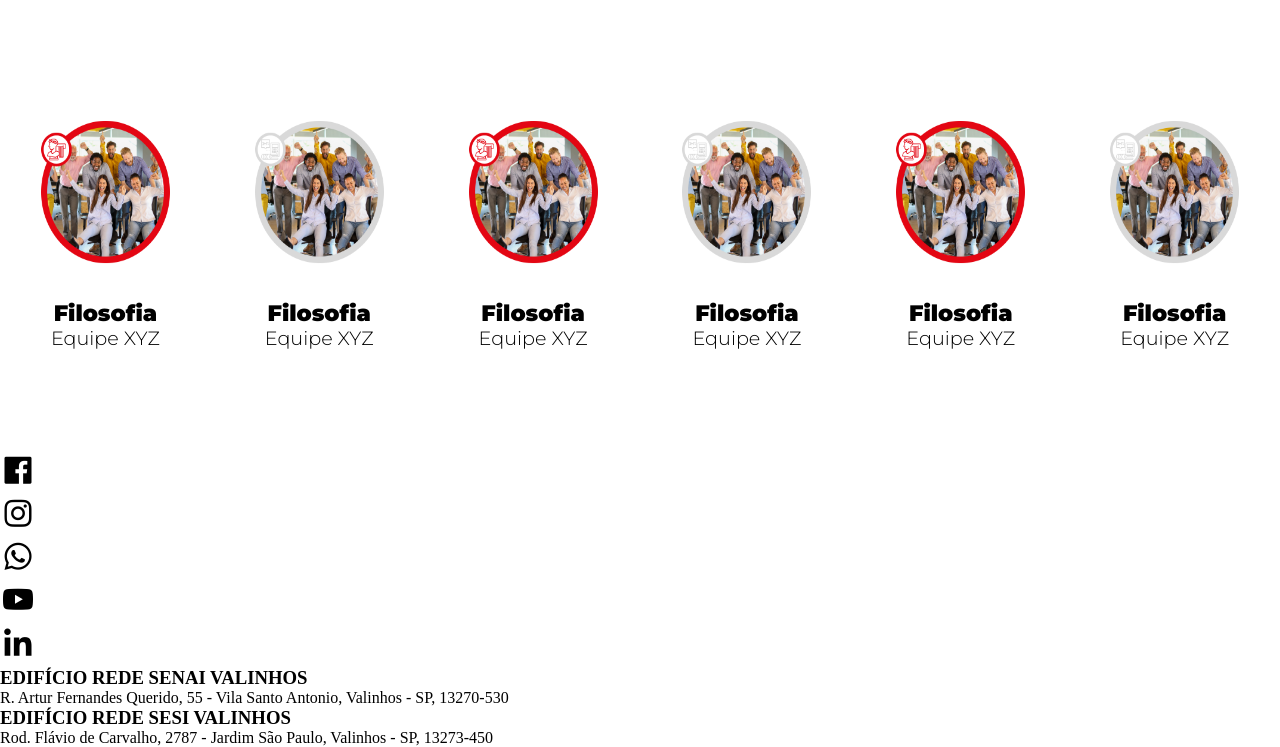
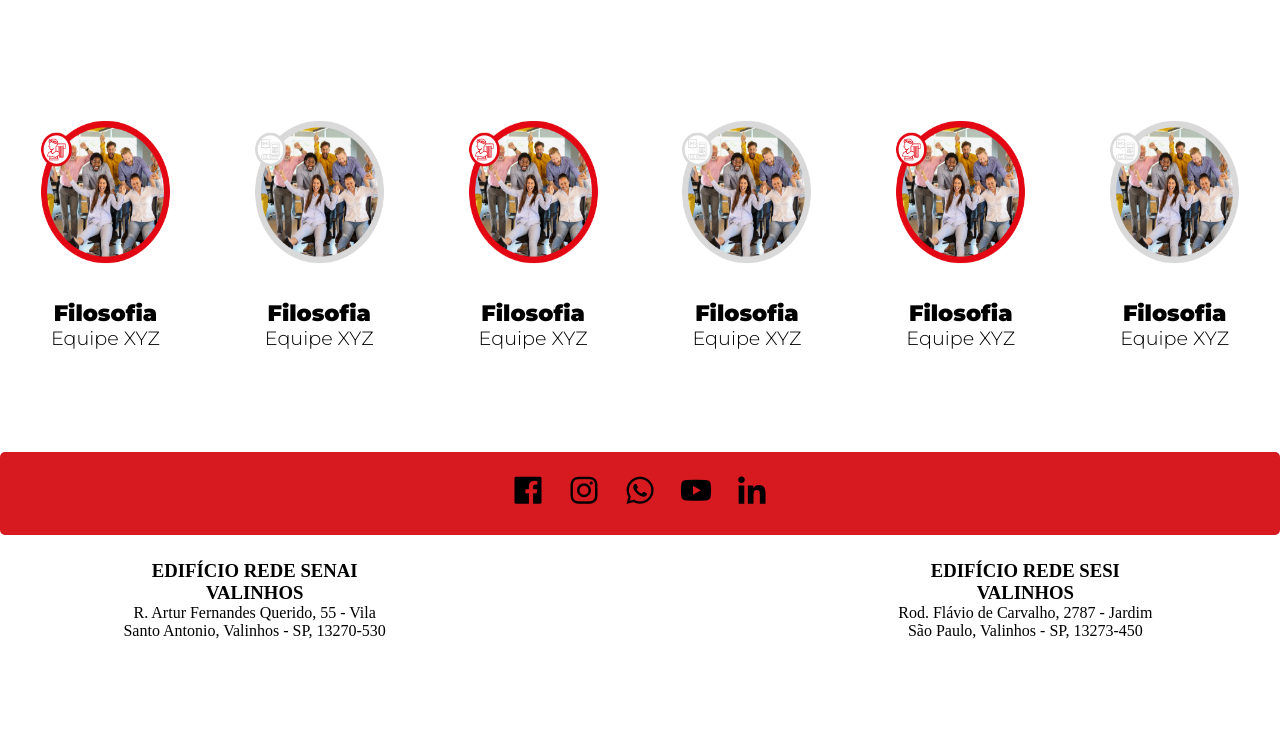
Before and after one commit to luschettini/site-portaleducacional, a plain HTML site: page pages/sobrenos.html in a window 1280 px wide. Shown: the part 2880-3627 px from the top of the page. After the commit the page ends 3550 px from the top, so only its background shows below. Drawn offline with nearby package versions, Linux system fonts and the light colour scheme.

```diff
--- a/css/sobrenos.css
+++ b/css/sobrenos.css
@@ -576,3 +576,69 @@
     width: 100%;
     height: 100%;
 }
+
+* Footer */
+footer {
+    background-color: #a12720;
+    padding: 0;
+    margin: 0;
+    text-align: center;
+    color: white;
+    font-family: "Montserrat", sans-serif;
+    position: relative;
+  }
+
+  .social-media-container {
+    background-color: #D71920;
+    padding: 10px;
+    border-radius: 5px;
+    margin-bottom: -5px;
+  }
+
+  .social-media {
+    display: flex;
+    justify-content: center;
+    gap: 20px;
+    background-color: #D71920;
+    padding: 10px;
+    border-radius: 5px;
+    width: calc(100% + 20px);
+    margin: 0 -10px;     box-sizing: border-box;
+  }
+
+  .social-icon {
+    width: 50px;
+    height: 50px;
+    display: flex;
+    align-items: center;
+    justify-content: center;
+  }
+
+  .social-icon img {
+    width: 100%;
+    height: 100%;
+    object-fit: contain;
+  }
+  .addresses {
+    display: flex;
+    justify-content: space-around;
+    align-items: center;
+    flex-wrap: wrap;
+    gap: 20px;
+    padding: 20px 0;
+  }
+
+  .address {
+    flex: 1;
+    max-width: 300px;
+    text-align: center;
+    padding: 10px;
+  }
+
+  .divider {
+    width: 2px;
+    height: 60px;
+    background-color: white;
+    margin-left: 10px;
+    margin-right: 10px;
+  }
```
